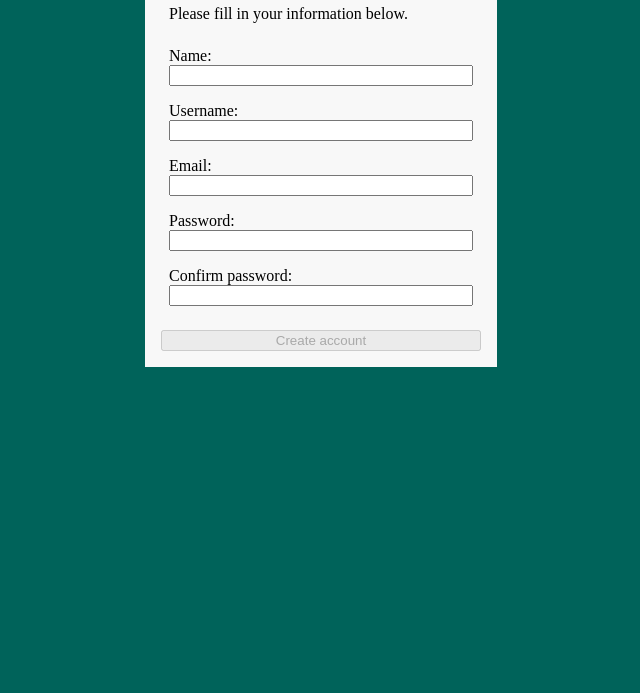
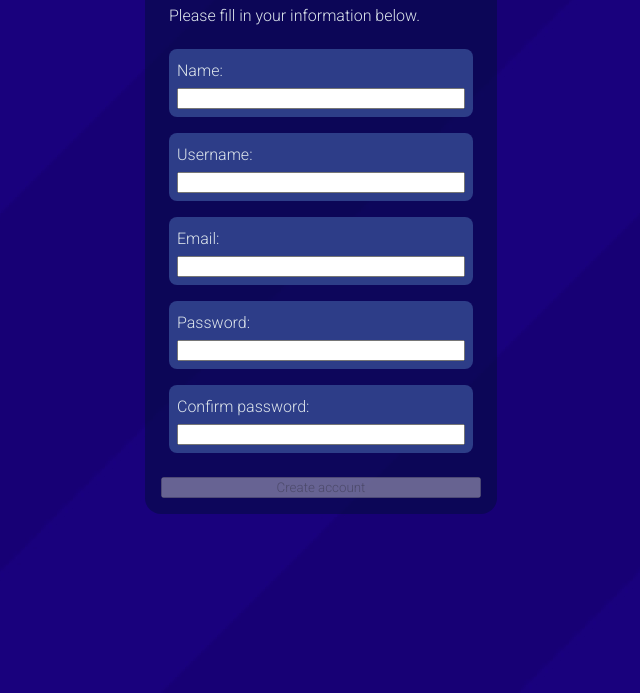
Before and after one commit to danielmichaneck/Exercise-JS-Account-registration, a plain HTML site: page index.html in a window 1280 px wide. Shown: the part 107-800 px from the top of the page, without its empty margins (319-959 px from the left). Drawn offline with Linux system fonts and the light colour scheme.

Commit message:
Added more styling.

```diff
--- a/index.css
+++ b/index.css
@@ -1,16 +1,24 @@
+* {
+    font-family: "Roboto", sans-serif;
+    font-weight: 300;
+    font-style: normal;
+}
+
 body {
     display: flex;
     justify-content: center;
-    background-color: rgb(0, 99, 90);
     margin-top: 2rem;
+    background-image: url("/Background pattern.jpg");
 }
 
 .form-container {
-    background-color: rgb(248, 248, 248);
+    background-color: rgba(3, 13, 58, 0.5);
+    border-radius: 1rem;
 }
 
 .legend {
     padding-left: 1.5rem;
+    color: rgb(220, 228, 235)
 }
 
 .form {
@@ -19,6 +27,7 @@ body {
     justify-content: space-evenly;
     width: 20rem;
     padding: 1rem;
+    color: rgb(220, 228, 235)
 }
 
 .label {
@@ -26,10 +35,21 @@ body {
     flex-direction: column;
     flex-wrap: wrap;
     padding: 0.5rem;
+    background-color: rgb(255, 255, 255, 0.5);
+    margin: 0.5rem;
+    background-color: rgb(45, 61, 136);
+    border-radius: 0.5rem;
+}
+
+.label-text {
+    margin-top: 0.25rem;
+    margin-bottom: 0.5rem;
 }
 
 .header {
     text-align: center;
+    font-weight: 400;
+    color: rgb(220, 228, 235)
 }
 
 .input-invalid {
@@ -37,7 +57,8 @@ body {
 }
 
 .warning-text {
-    color: red;
+    color: #ff0000;
+    font-weight: 400;
     margin: 0.5rem;
     margin-left: 0;
 }
--- a/index.html
+++ b/index.html
@@ -4,6 +4,9 @@
     <meta charset="UTF-8">
     <meta name="viewport" content="width=device-width, initial-scale=1.0">
     <link rel="stylesheet" href="index.css">
+    <link rel="preconnect" href="https://fonts.googleapis.com">
+    <link rel="preconnect" href="https://fonts.gstatic.com" crossorigin>
+    <link href="https://fonts.googleapis.com/css2?family=Roboto:ital,wght@0,100;0,300;0,400;0,500;0,700;0,900;1,100;1,300;1,400;1,500;1,700;1,900&display=swap" rel="stylesheet">
     <title>Account registration</title>
 </head>
 
@@ -17,31 +20,31 @@
             <form class="form">
 
                 <label class="label" id="name">
-                    Name:
+                    <p class="label-text">Name:</p>
                     <input type="text">
                     <p class="warning-text warning-text-hidden" id="name-warning">Please input a valid name.</p>
                 </label>
 
                 <label class="label" id="username">
-                    Username:
+                    <p class="label-text">Username:</p>
                     <input type="text">
                     <p class="warning-text warning-text-hidden" id="username-warning">Please input a valid username.</p>
                 </label>
 
                 <label class="label" id="email">
-                    Email:
+                    <p class="label-text">Email:</p>
                     <input type="email">
                     <p class="warning-text warning-text-hidden" id="email-warning">Please input a valid email.</p>
                 </label>
 
                 <label class="label" id="password">
-                    Password:
+                    <p class="label-text">Password:</p>
                     <input type="password">
                     <p class="warning-text warning-text-hidden" id="password-warning">Please input a valid password. It must be at least 8 characters long.</p>
                 </label>
 
                 <label class="label" id="passwordconfirm">
-                    Confirm password:
+                    <p class="label-text">Confirm password:</p>
                     <input type="password">
                     <p class="warning-text warning-text-hidden" id="passwordconfirm-warning">The passwords must match.</p>
                 </label>
--- a/index.js
+++ b/index.js
@@ -11,11 +11,11 @@ const passwordconfirmLabel = document.querySelector("#passwordconfirm");
 
 
 /* ##### Inputs ##### */
-const nameInput =            nameLabel.firstElementChild;
-const usernameInput =        usernameLabel.firstElementChild;
-const emailInput =           emailLabel.firstElementChild;
-const passwordInput =        passwordLabel.firstElementChild;
-const passwordconfirmInput = passwordconfirmLabel.firstElementChild;
+const nameInput =            nameLabel.children[1];
+const usernameInput =        usernameLabel.children[1];
+const emailInput =           emailLabel.children[1];
+const passwordInput =        passwordLabel.children[1];
+const passwordconfirmInput = passwordconfirmLabel.children[1];
 
 
 /* ##### Warnings ##### */
```
Also changed, not shown: Background pattern.jpg (added).
